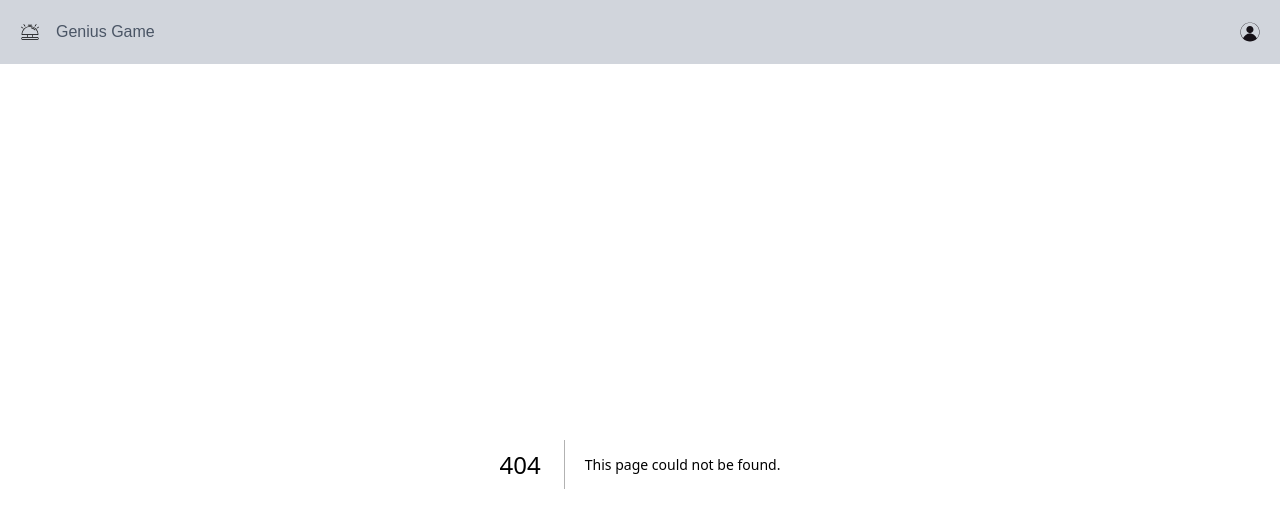
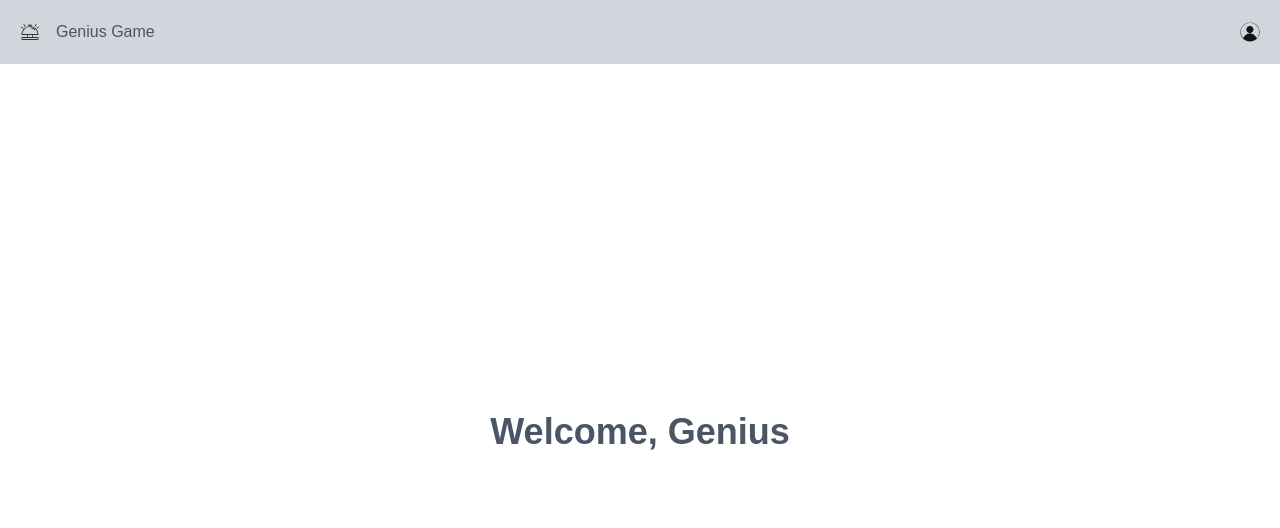
Before and after one commit to snr-roko/alx-project-0x02-setup, a Next.js app in the folder alx-project-0x02/: page /home in a window 1280 px wide. Before the commit this address had no page. Shown: the top 528 px of the page. Built offline with nearby package versions, Linux system fonts and the light colour scheme.

Commit message:
refactor: change main wrapper from div to main in _app.tsx and update index.tsx structure

```diff
--- a/alx-project-0x02/pages/_app.tsx
+++ b/alx-project-0x02/pages/_app.tsx
@@ -4,10 +4,10 @@ import type { AppProps } from "next/app";
 
 export default function App({ Component, pageProps }: AppProps) {
   return (
-  <div className="min-h-screen flex flex-col">
+  <main className="min-h-screen flex flex-col">
     <Header />
     <Component {...pageProps} />
-  </div>
+  </main>
   )
 
 }
--- /dev/null
+++ b/alx-project-0x02/pages/home.tsx
@@ -0,0 +1,9 @@
+const Home : React.FC  = () => {
+  return (
+    <div className="p-5 flex justify-center items-center flex-grow">
+      <h1 className="text-4xl font-bold text-center text-gray-600">Welcome, Genius</h1>
+    </div>
+  )
+}
+
+export default Home;
--- a/alx-project-0x02/pages/index.tsx
+++ b/alx-project-0x02/pages/index.tsx
@@ -1,8 +1,8 @@
 const Home: React.FC = () => {
   return (
-    <main className="p-5 flex flex-col justify-center items-center flex-grow">
+    <div className="p-5 flex flex-col justify-center items-center flex-grow">
       <h2>Welcome To the Genius Game</h2>
-    </main>
+    </div>
   )
 }
 
```
